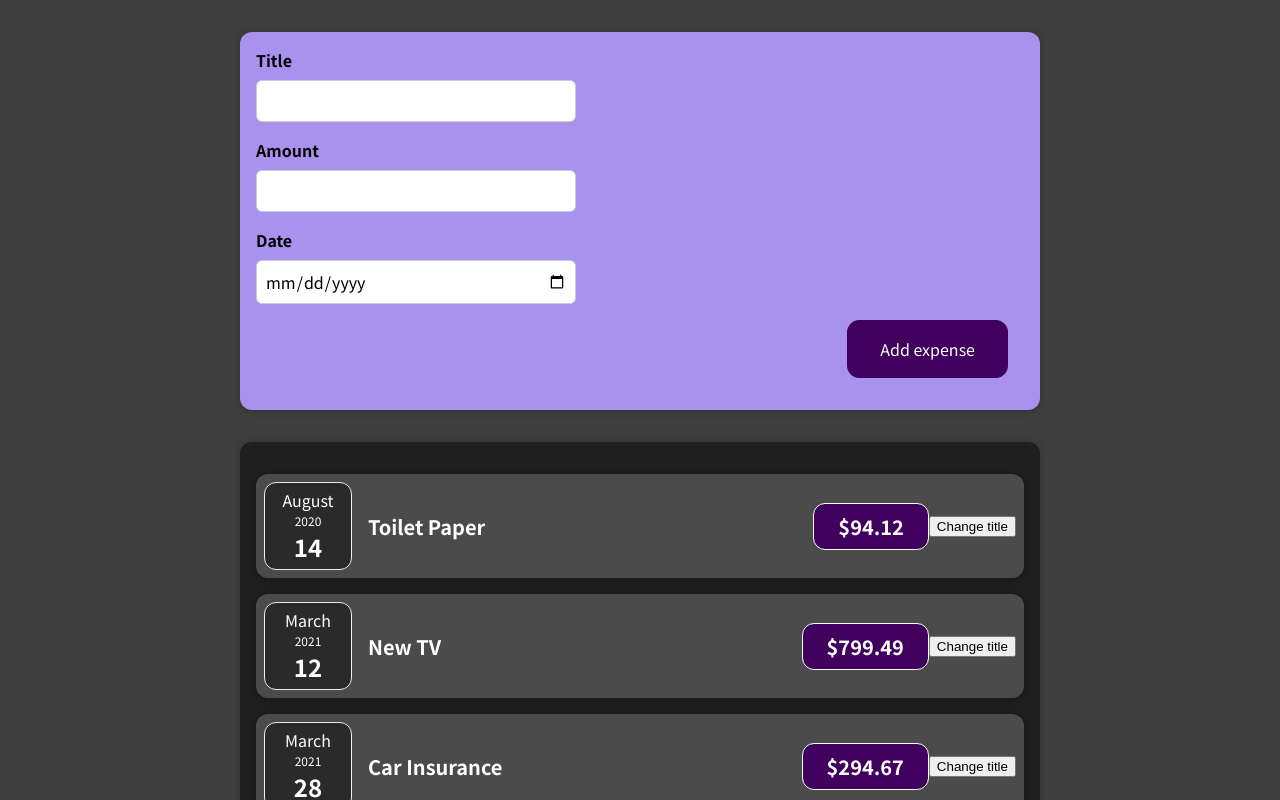
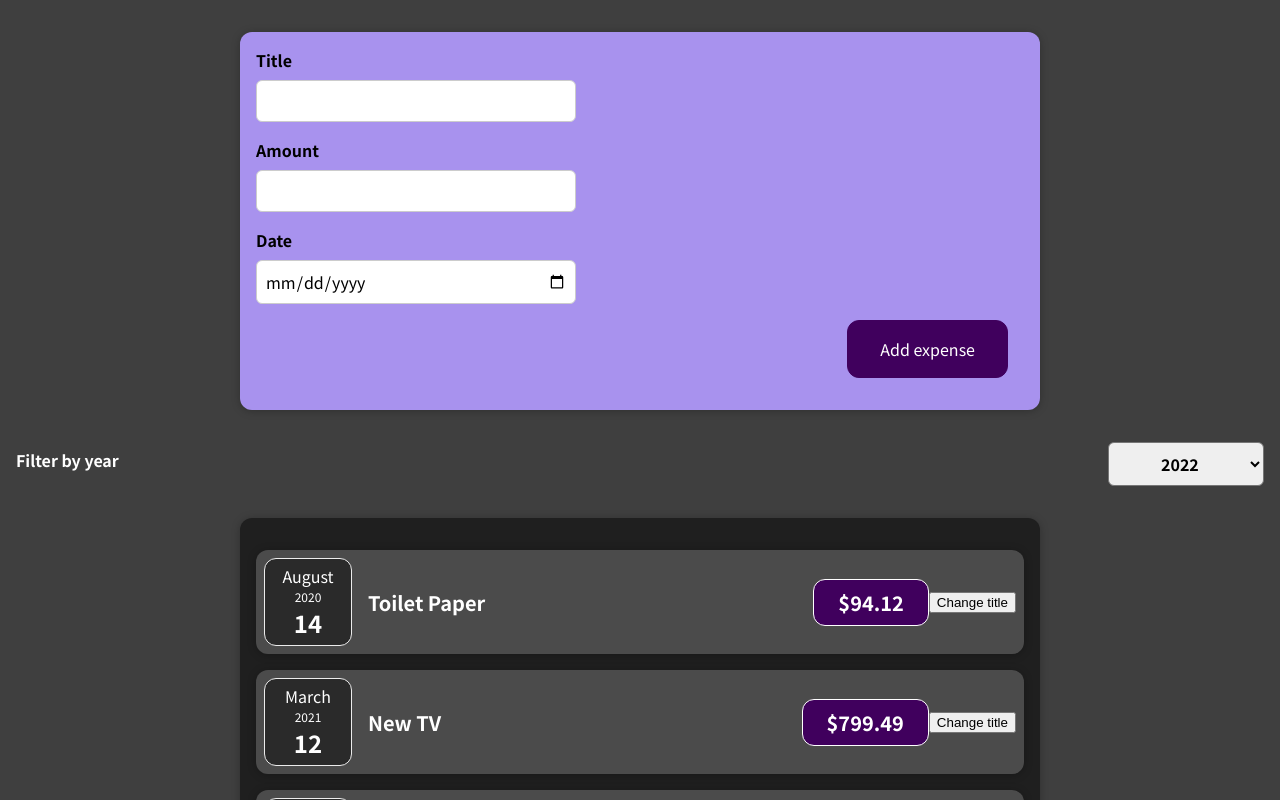
Before and after one commit to mkonemo/react-UseState, a React (Create React App) app: page / in a window 1280 px wide. Shown: the top 800 px of the page. Built offline with nearby package versions, Linux system fonts and the light colour scheme.

Commit message:
1 file modified, 2 added

```diff
--- a/src/components/Expenses/Expenses.js
+++ b/src/components/Expenses/Expenses.js
@@ -1,12 +1,16 @@
 import React from 'react';
 
 import Card from '../UI/Card';
+import ExpensesFilter from './ExpensesFilter';
+
 import ExpenseItem from './ExpenseItem';
 
 import './Expenses.css';
 
-const Expenses = (props) => {
+const Expenses = props => {
   return (
+    <div>
+      <ExpensesFilter />
       <Card className="expenses">
         <ExpenseItem
           title={props.items[0].title}
@@ -29,7 +33,8 @@ const Expenses = (props) => {
           date={props.items[3].date}
         />
       </Card>
+    </div>
   );
-}
+};
 
 export default Expenses;
--- /dev/null
+++ b/src/components/Expenses/ExpensesFilter.css
@@ -0,0 +1,24 @@
+.expenses-filter {
+  color: white;
+  padding: 0 1rem;
+}
+
+.expenses-filter__control {
+  display: flex;
+  width: 100%;
+  align-items: center;
+  justify-content: space-between;
+  margin: 1rem 0;
+}
+
+.expenses-filter label {
+  font-weight: bold;
+  margin-bottom: 0.5rem;
+}
+
+.expenses-filter select {
+  font: inherit;
+  padding: 0.5rem 3rem;
+  font-weight: bold;
+  border-radius: 6px;
+}
--- /dev/null
+++ b/src/components/Expenses/ExpensesFilter.js
@@ -0,0 +1,27 @@
+import React from 'react';
+
+import './ExpensesFilter.css';
+
+const ExpensesFilter = () => {
+
+  const dropdownChangeHandler = (event) => {
+console.log(event.target.value);
+
+  }
+
+  return (
+    <div className='expenses-filter'>
+      <div className='expenses-filter__control'>
+        <label>Filter by year</label>
+        <select onChange={dropdownChangeHandler}>
+          <option value='2022'>2022</option>
+          <option value='2021'>2021</option>
+          <option value='2020'>2020</option>
+          <option value='2019'>2019</option>
+        </select>
+      </div>
+    </div>
+  );
+};
+
+export default ExpensesFilter;
```
Lines whose indentation alone changed are shown as unchanged.
